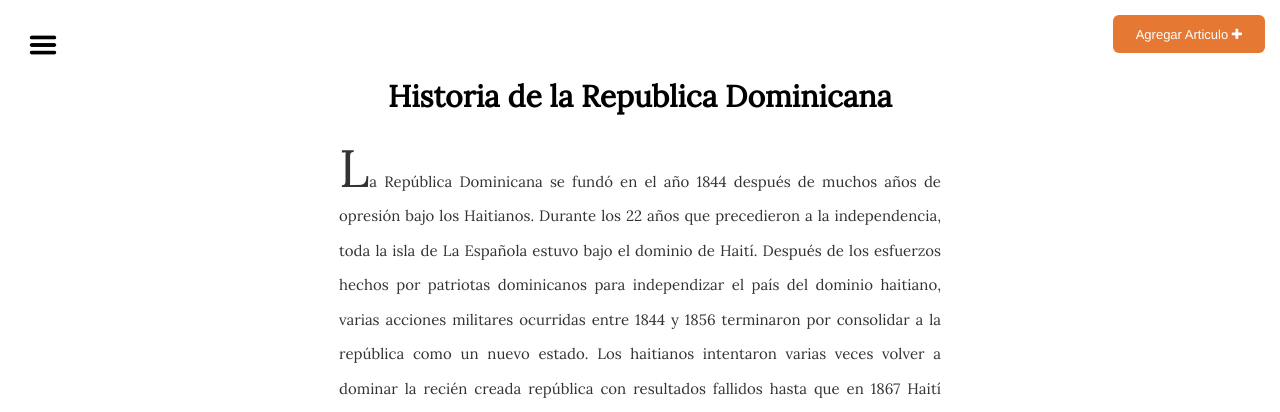
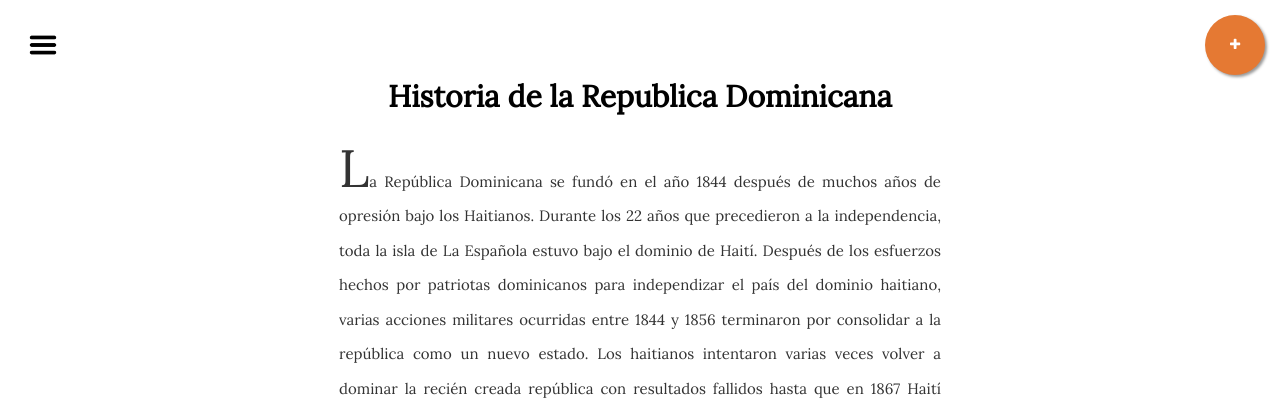
Before and after one commit to Hamil1/historiaDominicana, a PHP site: page / in a window 1280 px wide. Shown: the top 412 px of the page. Run offline with PHP 8.4, Linux system fonts and the light colour scheme; some libraries are stand-ins or nearby versions.

Commit message:
cambio de estilo boton, tooltip

```diff
--- a/css/Style.css
+++ b/css/Style.css
@@ -178,29 +178,23 @@ button.acceder{
     color: #ffffff;
     font-weight: normal;
     font-size: 13px;
-    border-radius: 6px;
+    width: 60px;
+    height: 60px;
     transition: all .3s;
-    padding: 10px 22px 7px 22px;
+    /* padding: 10px 22px 7px 22px; */
+    border-radius: 50px;
+    text-align: center;
+    box-shadow: 2px 2px 3px #999;
 }
 
 button.acceder:hover{
-    float: right;
     background-color: #f59659;
     color: #ffffff;
-    font-weight: normal;
-    font-size: 13px;
-    border-radius: 6px;
-    padding: 10px 22px 7px 22px;
 }
 
 button.acceder:focus{
-    float: right;
     background-color: #e57933;
     color: #ffffff;
-    font-weight: normal;
-    font-size: 13px;
-    border-radius: 6px;
-    padding: 10px 22px 7px 22px;
 }
 
 div.contenedorAcceder{
--- a/index.php
+++ b/index.php
@@ -19,7 +19,7 @@ and open the template in the editor......
     <body>
              <div>
                 <div class="contenedorAcceder">
-                    <button href="#myModal" class="btn acceder" data-toggle="modal">Agregar Articulo <i class="fa fa-plus"></i></button>
+                    <span href="#myModal" data-toggle="modal"><button class="btn acceder" data-toggle="tooltip" title="Agregar Articulo" data-placement="left"> <i class="fa fa-plus"></i></button></span>
                 </div>
             </div>
             <header>
--- a/js/Script.js
+++ b/js/Script.js
@@ -7,6 +7,8 @@
 
 $(document).ready(function(){
     console.log("El documento 'Script' de Historia Dominicana está listo.");
+
+    $('[data-toggle="tooltip"]').tooltip();
 
     var controller = new ScrollMagic.Controller(); //Controlador de Scroll Magic
 
```
